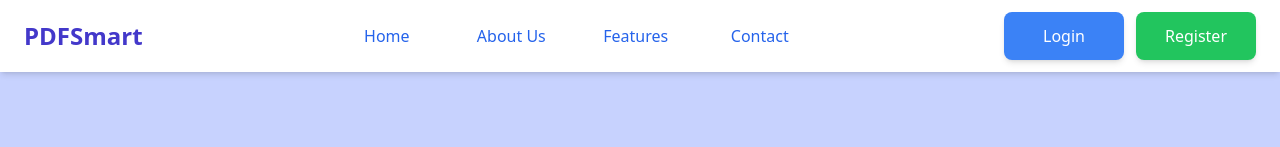
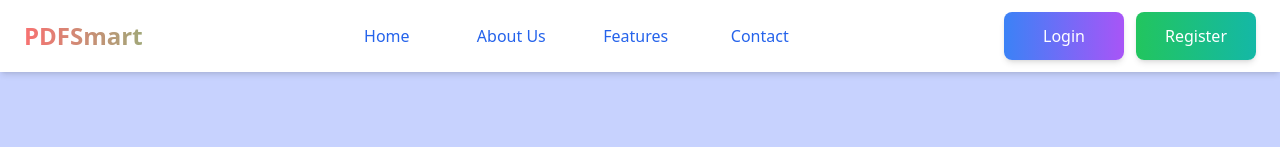
Before and after one commit to BuiTienDat04/Project_Summary_And_Translation, a React (Create React App) app in the folder Fondend-user/translate-website-client/: page /document in a window 1280 px wide. Shown: the top 147 px of the page. Built offline with nearby package versions, Linux system fonts and the light colour scheme; no server answers.

Commit message:
update code navigation

```diff
--- a/Fondend-user/translate-website-client/src/Pages/DocumentPage.jsx
+++ b/Fondend-user/translate-website-client/src/Pages/DocumentPage.jsx
@@ -55,7 +55,7 @@ const DocumentPage = () => {
         // Điều hướng người dùng về trang đăng nhập (hoặc trang chủ)
         navigate('/');
         window.location.reload();
-      };
+    };
 
 
 
@@ -189,8 +189,11 @@ const DocumentPage = () => {
                 </section>
             </div>
 
-            {/* Footer */}
-            <Footer />
+
+            <div className="mt-40">
+                <Footer />
+            </div>
+
 
             {/* Success Popup */}
             {isPopupVisible && (
--- a/Fondend-user/translate-website-client/src/Pages/Navigation.jsx
+++ b/Fondend-user/translate-website-client/src/Pages/Navigation.jsx
@@ -1,15 +1,17 @@
-import React, { useRef } from "react";
+import React from "react";
 import { useNavigate, useLocation } from "react-router-dom";
 
 const Navigation = ({ loggedInUsername, onLoginClick, onRegisterClick, onLogout, onContactClick, onFeaturesClick }) => {
     const navigate = useNavigate();
-    const location = useLocation(); // Lấy đường dẫn hiện tại
+    const location = useLocation();
 
     return (
         <nav className="fixed top-0 left-0 w-full bg-white shadow-md py-3 z-50 min-h-[64px]">
             <div className="container mx-auto flex justify-between items-center px-6">
-                {/* Logo */}
-                <div className="text-2xl font-bold text-indigo-700">PDFSmart</div>
+                {/* Logo với hiệu ứng RGB */}
+                <div className="text-2xl font-bold text-transparent bg-clip-text bg-gradient-to-r from-red-400 via-green-400 to-blue-500 animate-[rgb_6s_linear_infinite] bg-[length:400%_100%]">
+                    PDFSmart
+                </div>
 
                 {/* Menu */}
                 <div className="flex gap-6">
@@ -47,7 +49,7 @@ const Navigation = ({ loggedInUsername, onLoginClick, onRegisterClick, onLogout,
                             <span className="text-indigo-700 font-medium text-lg">Hello, {loggedInUsername}</span>
                             <button
                                 onClick={onLogout}
-                                className="bg-red-500 hover:bg-red-600 text-white px-6 py-3 rounded-lg text-base font-medium transition-all transform hover:scale-105 shadow-md hover:shadow-lg min-w-[120px]"
+                                className="bg-gradient-to-r from-red-500 to-orange-500 hover:from-red-600 hover:to-orange-600 text-white px-6 py-3 rounded-lg text-base font-medium transition-all duration-300 transform hover:scale-105 shadow-md hover:shadow-lg min-w-[120px]"
                             >
                                 Logout
                             </button>
@@ -55,11 +57,11 @@ const Navigation = ({ loggedInUsername, onLoginClick, onRegisterClick, onLogout,
                     ) : (
                         <div className="flex space-x-3">
                             <button onClick={onLoginClick}
-                                className="bg-blue-500 hover:bg-blue-600 text-white px-6 py-3 rounded-lg text-base font-medium transition-all transform hover:scale-105 shadow-md hover:shadow-lg min-w-[120px]">
+                                className="bg-gradient-to-r from-blue-500 to-purple-500 hover:from-blue-600 hover:to-purple-600 text-white px-6 py-3 rounded-lg text-base font-medium transition-all duration-300 transform hover:scale-105 shadow-md hover:shadow-lg min-w-[120px]">
                                 Login
                             </button>
                             <button onClick={onRegisterClick}
-                                className="bg-green-500 hover:bg-green-600 text-white px-6 py-3 rounded-lg text-base font-medium transition-all transform hover:scale-105 shadow-md hover:shadow-lg min-w-[120px]">
+                                className="bg-gradient-to-r from-green-500 to-teal-500 hover:from-green-600 hover:to-teal-600 text-white px-6 py-3 rounded-lg text-base font-medium transition-all duration-300 transform hover:scale-105 shadow-md hover:shadow-lg min-w-[120px]">
                                 Register
                             </button>
                         </div>
```
